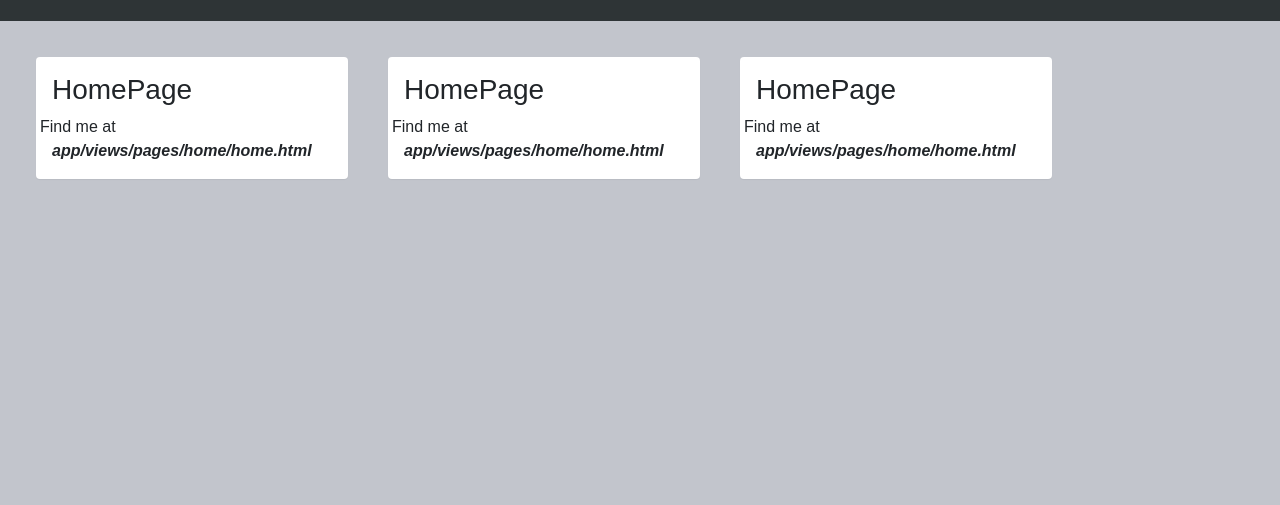
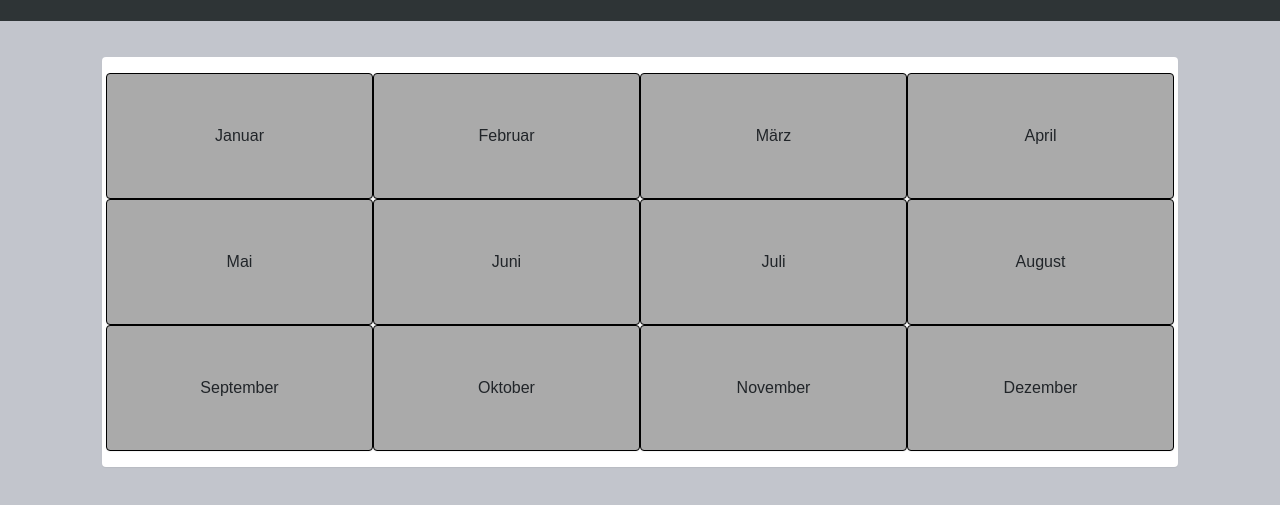
Before and after one commit to Ed-He/pblv_frontend, a website: page app/index.html in a window 1280 px wide. Shown: the part 67-572 px from the top of the page. Drawn offline with Linux system fonts and the light colour scheme.

Commit message:
added Months to main page

```diff
--- a/app/assets/style/app.scss
+++ b/app/assets/style/app.scss
@@ -26,10 +26,40 @@ h1, h2 {
   padding: 16px;
 }
 
-.panel{
+.panel-heading{
   padding: 15px;
   margin: 20px;
   background-color: #fff;
+  border:1px solid transparent;
+  border-radius:4px;
+  -webkit-box-shadow:0 1px 1px rgba(0,0,0,.05);
+  box-shadow:0 1px 1px rgba(0,0,0,.05);
+}
+
+.panel-body{
+  padding: 15px;
+  margin: 20px;
+  background-color: #fff;
+  border:1px solid transparent;
+  border-radius:4px;
+  -webkit-box-shadow:0 1px 1px rgba(0,0,0,.05);
+  box-shadow:0 1px 1px rgba(0,0,0,.05);
+}
+
+.block-month{
+  padding: 50px;
+  background-color: #aaaaaa;
+  text-align: center;
+  border:1px solid black;
+  border-radius:4px;
+  -webkit-box-shadow:0 1px 1px rgba(0,0,0,.05);
+  box-shadow:0 1px 1px rgba(0,0,0,.05);
+}
+
+.cube{
+  padding: 50px;
+  background-color: #aaaaaa;
+  text-align: center;
   border:1px solid transparent;
   border-radius:4px;
   -webkit-box-shadow:0 1px 1px rgba(0,0,0,.05);
@@ -46,10 +76,10 @@ h1, h2 {
 }
 
 .panel-blue{
-  margin-bottom:20px;
+  margin-bottom: 20px;
   background-color: #005AAA;
   border:1px solid transparent;
   border-radius:4px;
-  -webkit-box-shadow:0 1px 1px rgba(0,0,0,.05);
-  box-shadow:0 1px 1px rgba(0,0,0,.05);
+  //-webkit-box-shadow:0 1px 1px rgba(0,0,0,.05);
+  //box-shadow:0 1px 1px rgba(0,0,0,.05);
 }
--- a/app/views/pages/home/home.html
+++ b/app/views/pages/home/home.html
@@ -1,21 +1,41 @@
-<div class="container-fluid">
-    <div class="row">
-        <div class="panel col-3">
-            <div class="row">
-                <h3>HomePage</h3>
-                Find me at <b><i>app/views/pages/home/home.html</i></b>
+<div class="container">
+    <div class="panel-body">
+        <div class="row">
+            <div class="block-month col-3">
+                Januar
             </div>
-        </div>
-        <div class="panel col-3">
-            <div class="row">
-                <h3>HomePage</h3>
-                Find me at <b><i>app/views/pages/home/home.html</i></b>
+            <div class="block-month col-3">
+                Februar
             </div>
-        </div>
-        <div class="panel col-3">
-            <div class="row">
-                <h3>HomePage</h3>
-                Find me at <b><i>app/views/pages/home/home.html</i></b>
+            <div class="block-month col-3">
+                März
+            </div>
+            <div class="block-month col-3">
+                April
+            </div>
+            <div class="block-month col-3">
+                Mai
+            </div>
+            <div class="block-month col-3">
+                Juni
+            </div>
+            <div class="block-month col-3">
+                Juli
+            </div>
+            <div class="block-month col-3">
+                August
+            </div>
+            <div class="block-month col-3">
+                September
+            </div>
+            <div class="block-month col-3">
+                Oktober
+            </div>
+            <div class="block-month col-3">
+                November
+            </div>
+            <div class="block-month col-3">
+                Dezember
             </div>
         </div>
     </div>
```
Also changed, not shown: app/assets/style/app.css.
